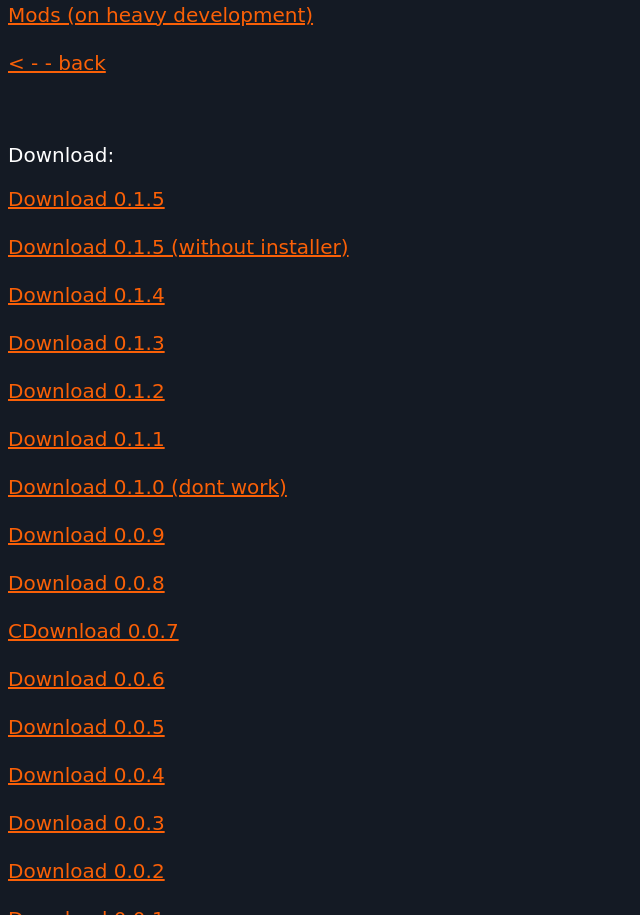
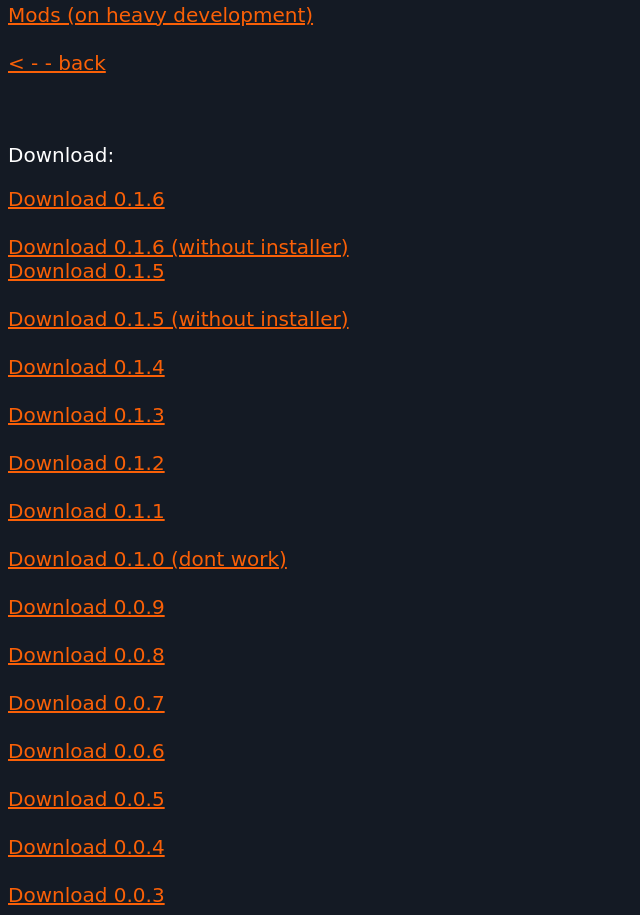
Before and after one commit to fauzzeth/previoussite, a plain HTML site: page blank/projects/sorta.html in a window 1280 px wide. Shown: the part 407-1322 px from the top of the page, without its empty margins (0-640 px from the left). Drawn offline with Linux system fonts and the light colour scheme.

Commit message:
Update sorta.html

```diff
--- a/blank/projects/sorta.html
+++ b/blank/projects/sorta.html
@@ -19,6 +19,9 @@
 		<a></a><br />
 		<a></a><br />
 		<p> Download: </p>
+		<a href="https://cdn.discordapp.com/attachments/1114202827808583891/1114203597626933299/SORTA016zipinstaller.zip">Download 0.1.6</a><br />
+		<a></a><br />
+		<a href="https://e.pcloud.link/publink/show?code=XZCWTuZsY59efjYV052NRUlHvaIKm0NTrcy">Download 0.1.6 (without installer)</a><br />
 		<a href="https://mega.nz/file/FyY3zIoB#6KvjqEGHg9ZLRJjjM7ZJJ8-ZL89tJlYATqWMxa07snQ">Download 0.1.5</a><br />
 		<a></a><br />
 		<a href="https://e.pcloud.link/publink/show?code=XZ3LbSZl5GfGvyhgqV2cQze2Xgz8YGxGTwX">Download 0.1.5 (without installer)</a><br />
@@ -37,7 +40,7 @@
 		<a></a><br />
 		<a href="https://www.mediafire.com/file/afkq9catbjxgkaz/SORTA008rarinstaller.rar/file">Download 0.0.8</a><br />
 		<a></a><br />
-		<a href="https://www.mediafire.com/file/hflbh3tvx8pppph/SORTA007rarinstaller.rar/file">СDownload 0.0.7</a><br />
+		<a href="https://www.mediafire.com/file/hflbh3tvx8pppph/SORTA007rarinstaller.rar/file">Download 0.0.7</a><br />
 		<a></a><br />
 		<a href="https://www.mediafire.com/file/azg5nagtxevwizs/SORTA006rarinstaller.rar/file">Download 0.0.6</a><br />
 		<a></a><br />
```
